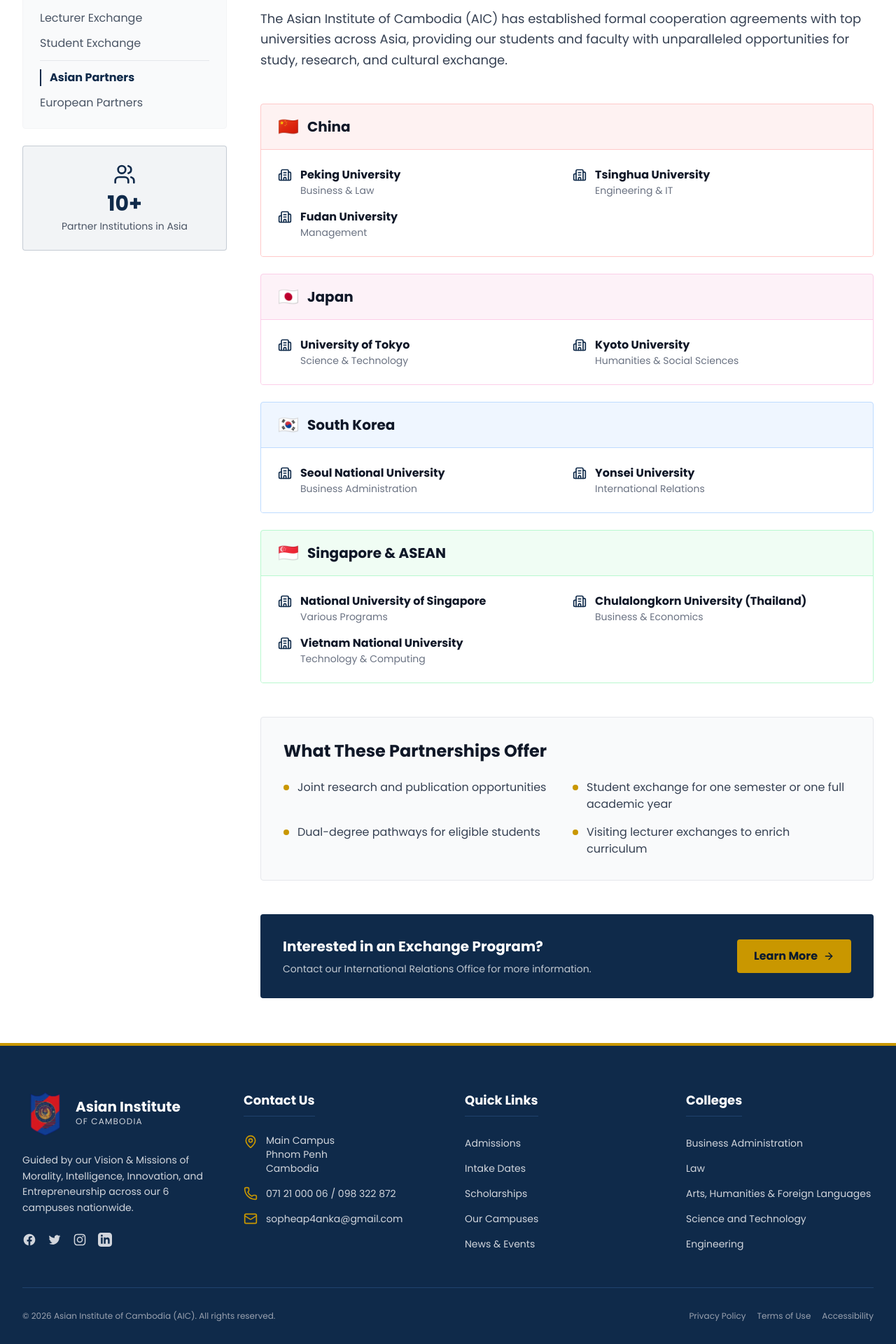
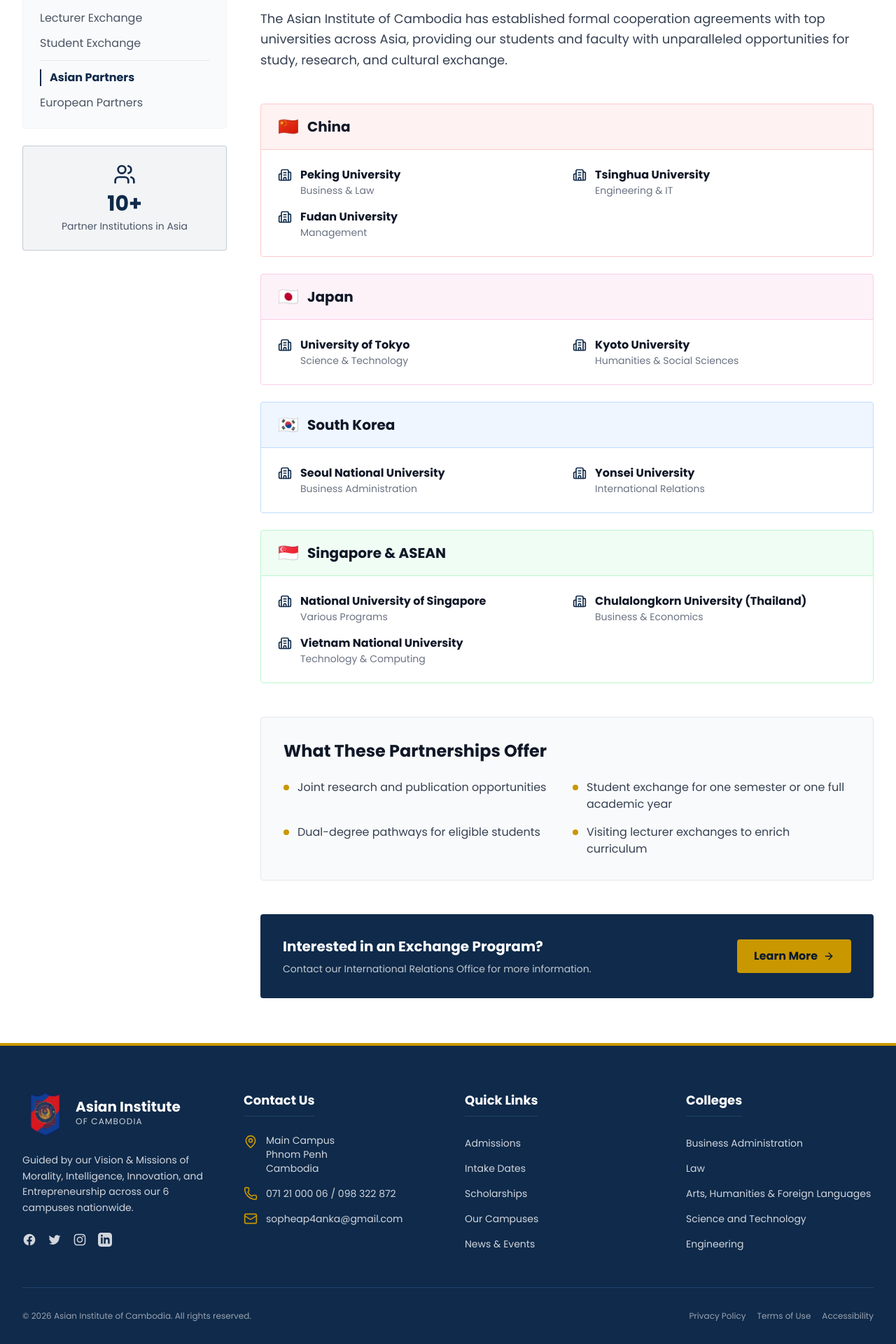
Before and after one commit to Oeun-nuphea/school-demo-v2, a Next.js app: page /international/partners/asian in a window 1280 px wide. Shown: the part 597-2517 px from the top of the page at 70% size. Built offline with nearby package versions, Linux system fonts and the light colour scheme; a web font is replaced by a local one.

Commit message:
refactor: remove (AIC) abbreviation from institution name across site metadata and footer

```diff
--- a/app/international/partners/asian/page.tsx
+++ b/app/international/partners/asian/page.tsx
@@ -118,7 +118,7 @@
               <h2 className={`text-3xl font-serif font-bold text-gray-900 mb-3 ${kh ? 'font-khmer' : ''}`}>{kh ? 'បណ្ដាញទំនាក់ទំនងអាស៊ី' : 'Our Asian Academic Network'}</h2>
               <div className="w-16 h-1 bg-secondary mb-6"></div>
               <p className={`text-lg text-gray-700 leading-relaxed ${kh ? 'font-khmer' : ''}`}>
-                {kh ? 'វិទ្យាស្ថានអាស៊ីកម្ពុជា (AIC) បានបង្កើតកិច្ចព្រមព្រៀងសហប្រតិបត្តិការជាមួយ សាកលវិទ្យាល័យ និងស្ថាប័នសិក្សាឈ្នះជ្រើសនៅទូទាំងអាស៊ី ដើម្បីផ្ដល់ឱ្យនិស្សិត និងសាស្ត្រាចារ្យនូវឱកាសសិក្សា ស្រាវជ្រាវ និងការប្ដូររំដោះ។' : 'The Asian Institute of Cambodia (AIC) has established formal cooperation agreements with top universities across Asia, providing our students and faculty with unparalleled opportunities for study, research, and cultural exchange.'}
+                {kh ? 'វិទ្យាស្ថានអាស៊ីកម្ពុជា បានបង្កើតកិច្ចព្រមព្រៀងសហប្រតិបត្តិការជាមួយ សាកលវិទ្យាល័យ និងស្ថាប័នសិក្សាឈ្នះជ្រើសនៅទូទាំងអាស៊ី ដើម្បីផ្ដល់ឱ្យនិស្សិត និងសាស្ត្រាចារ្យនូវឱកាសសិក្សា ស្រាវជ្រាវ និងការប្ដូររំដោះ។' : 'The Asian Institute of Cambodia has established formal cooperation agreements with top universities across Asia, providing our students and faculty with unparalleled opportunities for study, research, and cultural exchange.'}
               </p>
             </div>
 
--- a/app/layout.tsx
+++ b/app/layout.tsx
@@ -19,8 +19,8 @@
 });
 
 export const metadata: Metadata = {
-  title: "Asian Institute of Cambodia (AIC) | Excellence in Education",
-  description: "Welcome to Asian Institute of Cambodia (AIC). Discover our programs, campus life, and commitment to Morality, Intelligence, Innovation, and Entrepreneurship.",
+  title: "Asian Institute of Cambodia | Excellence in Education",
+  description: "Welcome to Asian Institute of Cambodia. Discover our programs, campus life, and commitment to Morality, Intelligence, Innovation, and Entrepreneurship.",
 };
 
 export default function RootLayout({
--- a/src/components/layout/Footer.tsx
+++ b/src/components/layout/Footer.tsx
@@ -126,7 +126,7 @@
         </div>
 
         <div className={`pt-8 border-t border-primary-light flex flex-col md:flex-row justify-between items-center text-xs text-gray-400 ${lang === 'kh' ? 'font-khmer' : ''}`}>
-          <p>&copy; {new Date().getFullYear()} {lang === 'kh' ? 'វិទ្យាស្ថានអាស៊ី កម្ពុជា' : 'Asian Institute of Cambodia (AIC)'}. All rights reserved.</p>
+          <p>&copy; {new Date().getFullYear()} {lang === 'kh' ? 'វិទ្យាស្ថានអាស៊ី កម្ពុជា' : 'Asian Institute of Cambodia'}. All rights reserved.</p>
           <div className="flex space-x-4 mt-4 md:mt-0">
             <Link href="/privacy" className="hover:text-white transition-colors">Privacy Policy</Link>
             <Link href="/terms" className="hover:text-white transition-colors">Terms of Use</Link>
```
